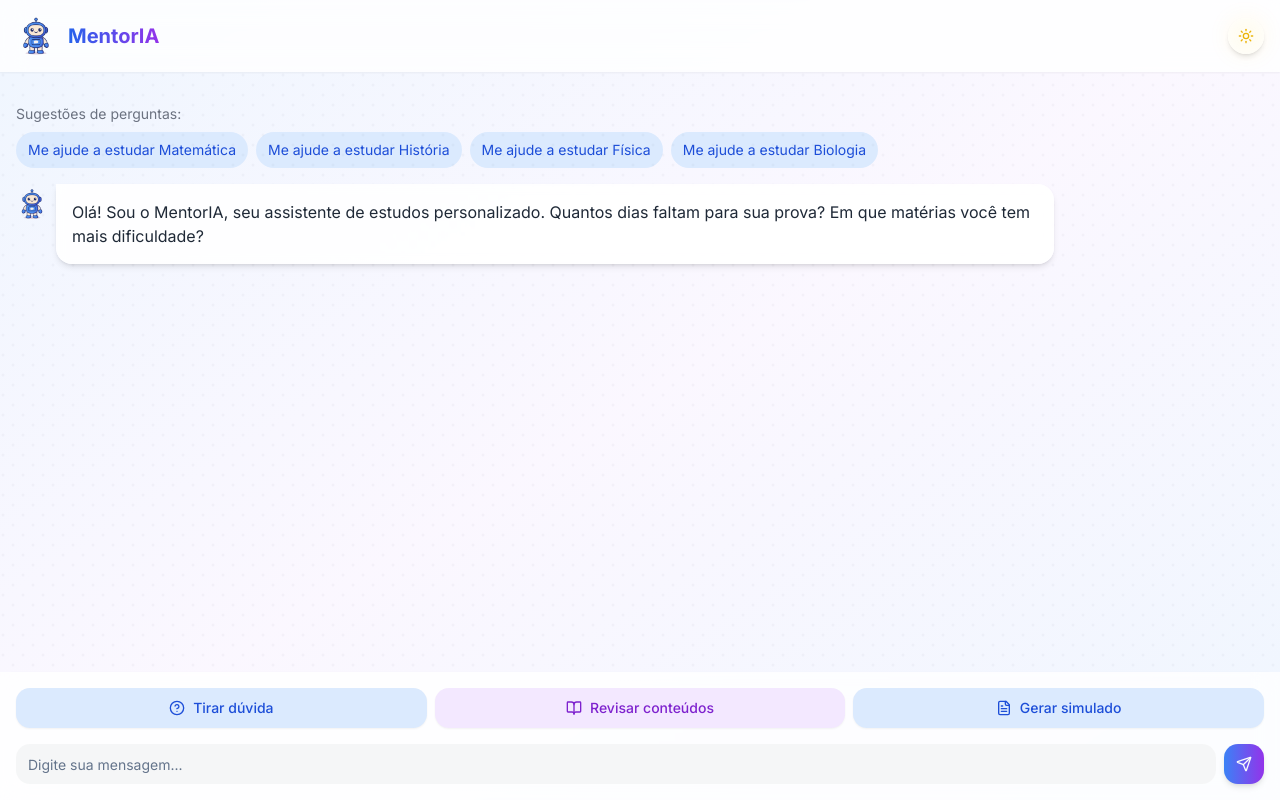
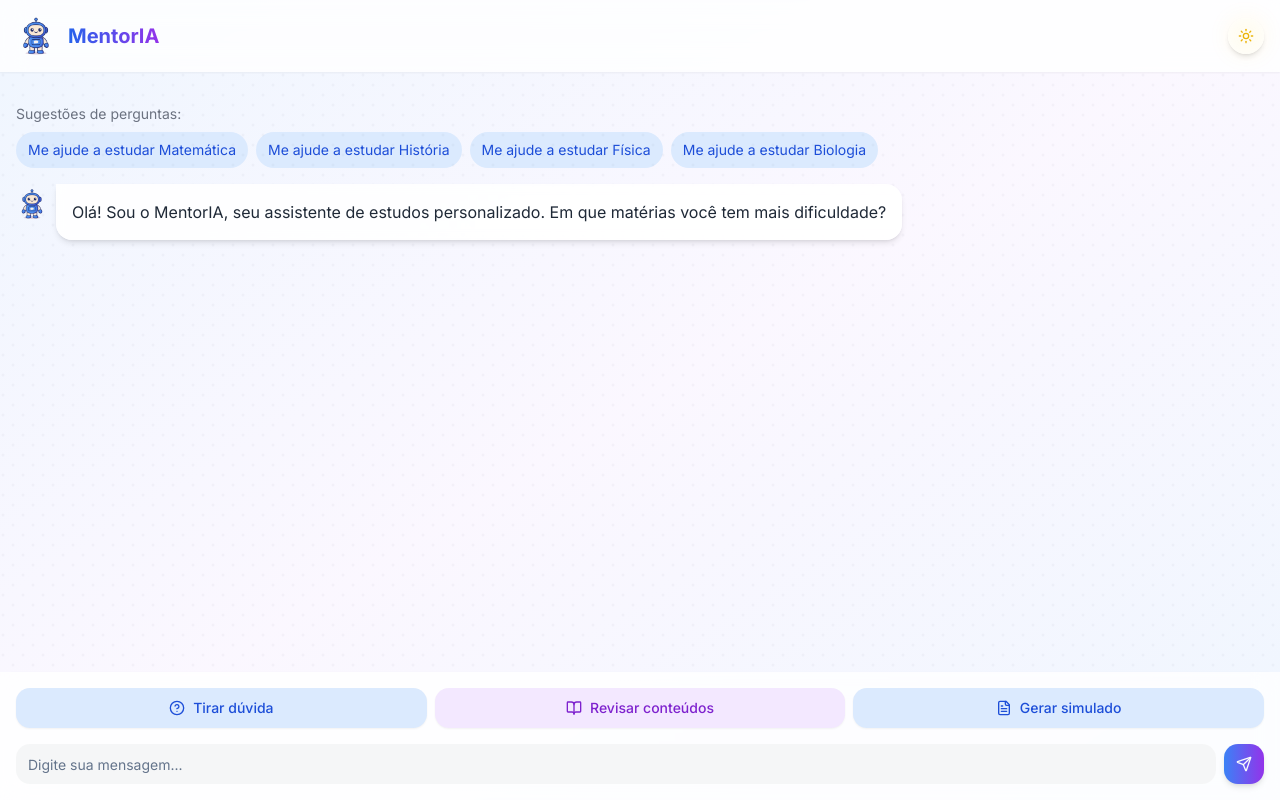
Before and after one commit to GabrielDenardi/mentor-ai, a Next.js app: page /chat in a window 1280 px wide. Built offline with nearby package versions, Linux system fonts and the light colour scheme.

Commit message:
fix: screen chat

```diff
--- a/app/chat/page.tsx
+++ b/app/chat/page.tsx
@@ -67,7 +67,7 @@ export default function ChatScreen() {
           {
             id: 1,
             sender: "ai",
-            text: "Olá! Sou o MentorIA, seu assistente de estudos personalizado. Quantos dias faltam para sua prova? Em que matérias você tem mais dificuldade?",
+            text: "Olá! Sou o MentorIA, seu assistente de estudos personalizado. Em que matérias você tem mais dificuldade?",
           },
         ])
         setHasInitialMessage(true)
```
